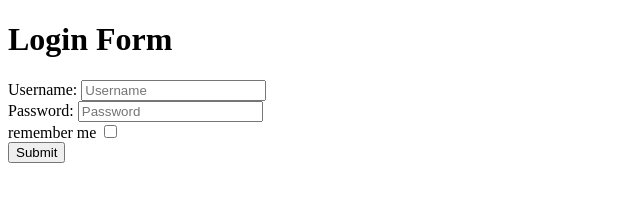
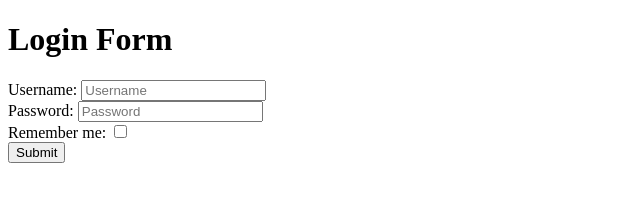
Before and after one commit to acciojob/remember-me-login-form-biswojitbiswal, a website: page main.html in a window 1280 px wide. Shown: the full height of the page, 0-640 px from the left. Drawn offline with Linux system fonts and the light colour scheme.

Commit message:
created a submission

```diff
--- a/main.html
+++ b/main.html
@@ -17,7 +17,7 @@
 		<input type="password" placeholder="Password" id="password" required />
         <br>
 
-        <label for="checkbox">remember me</label>
+        <label for="checkbox">Remember me:</label>
 		<input type="checkbox" id="checkbox" />
         <br>
         <input type="submit" id="submit" value="Submit" />
```
